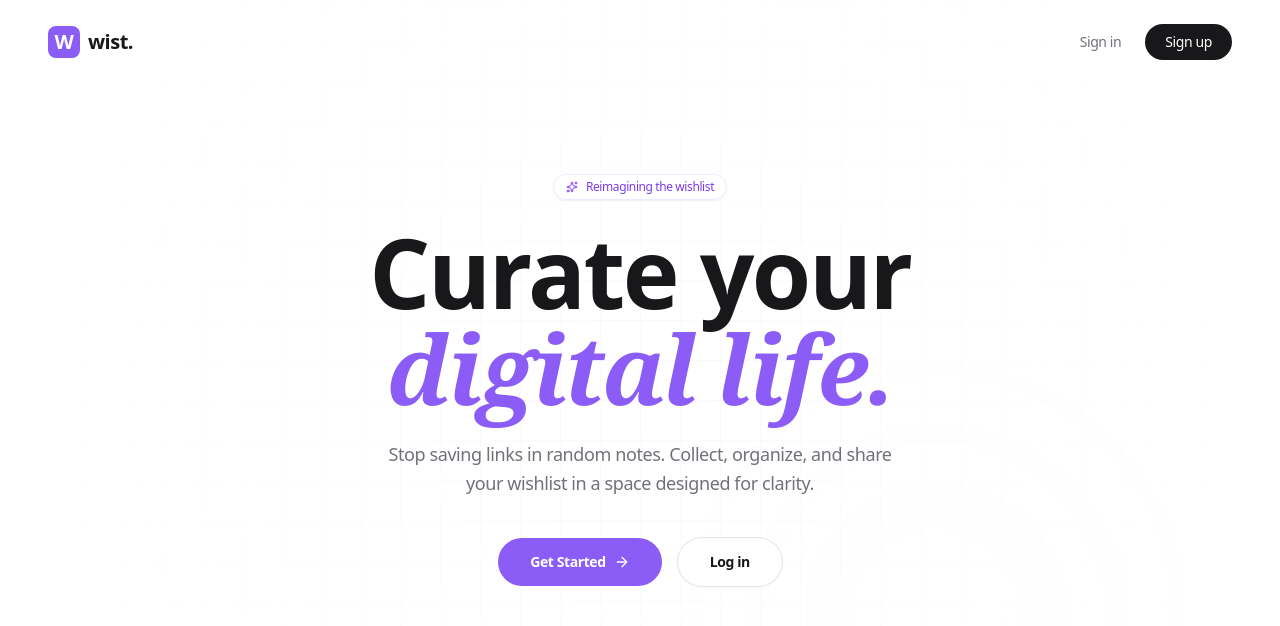
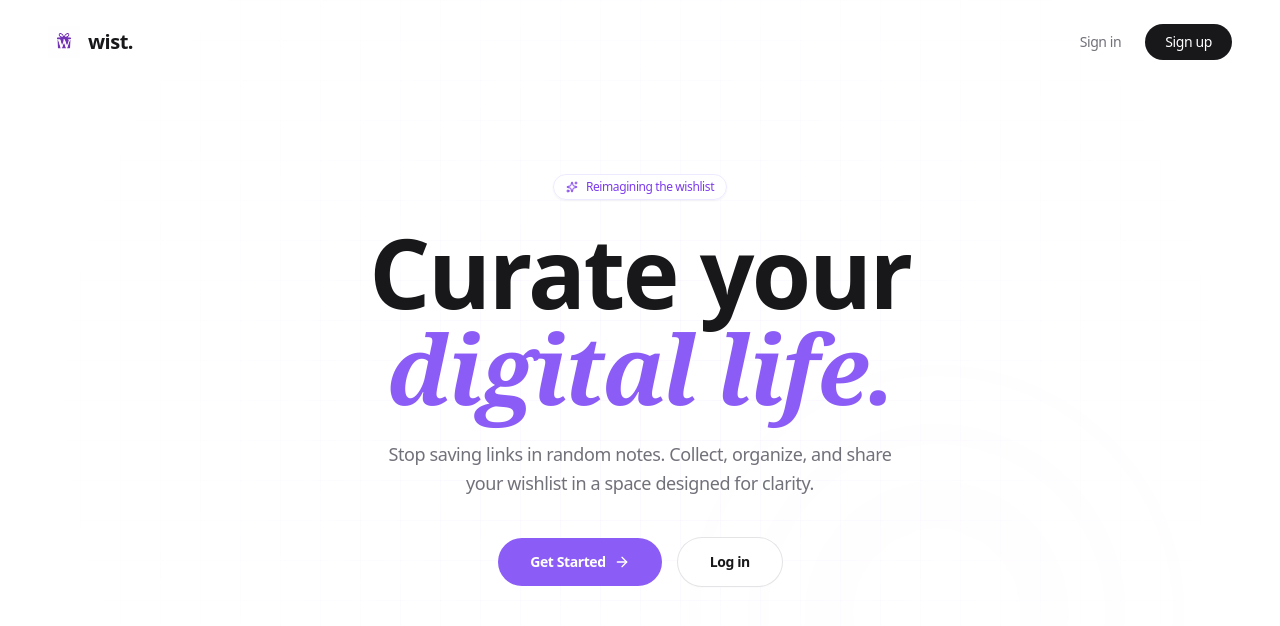
Before and after one commit to YuyenMarcus/Wist, a Next.js app: page / in a window 1280 px wide. Shown: the top 626 px of the page. Built offline with nearby package versions, Linux system fonts and the light colour scheme; no server answers.

Commit message:
Add logo SVG placeholder and update landing page to use it

```diff
--- a/app/page.tsx
+++ b/app/page.tsx
@@ -35,9 +35,11 @@ export default function LandingPage() {
       {/* --- 1. FIXED NAV BAR (Restores Sign In) --- */}
       <nav className="absolute top-0 left-0 right-0 z-50 flex items-center justify-between px-6 py-6 md:px-12">
         <div className="flex items-center gap-2">
-          <div className="h-8 w-8 rounded-lg bg-violet-500 flex items-center justify-center text-white font-bold text-xl">
-            W
-          </div>
+          <img
+            src="/logo.svg"
+            alt="Wist Logo"
+            className="h-8 w-8"
+          />
           <span className="font-bold text-xl tracking-tight text-zinc-900">wist.</span>
         </div>
 
```
Also changed, not shown: public/logo.svg (added).
